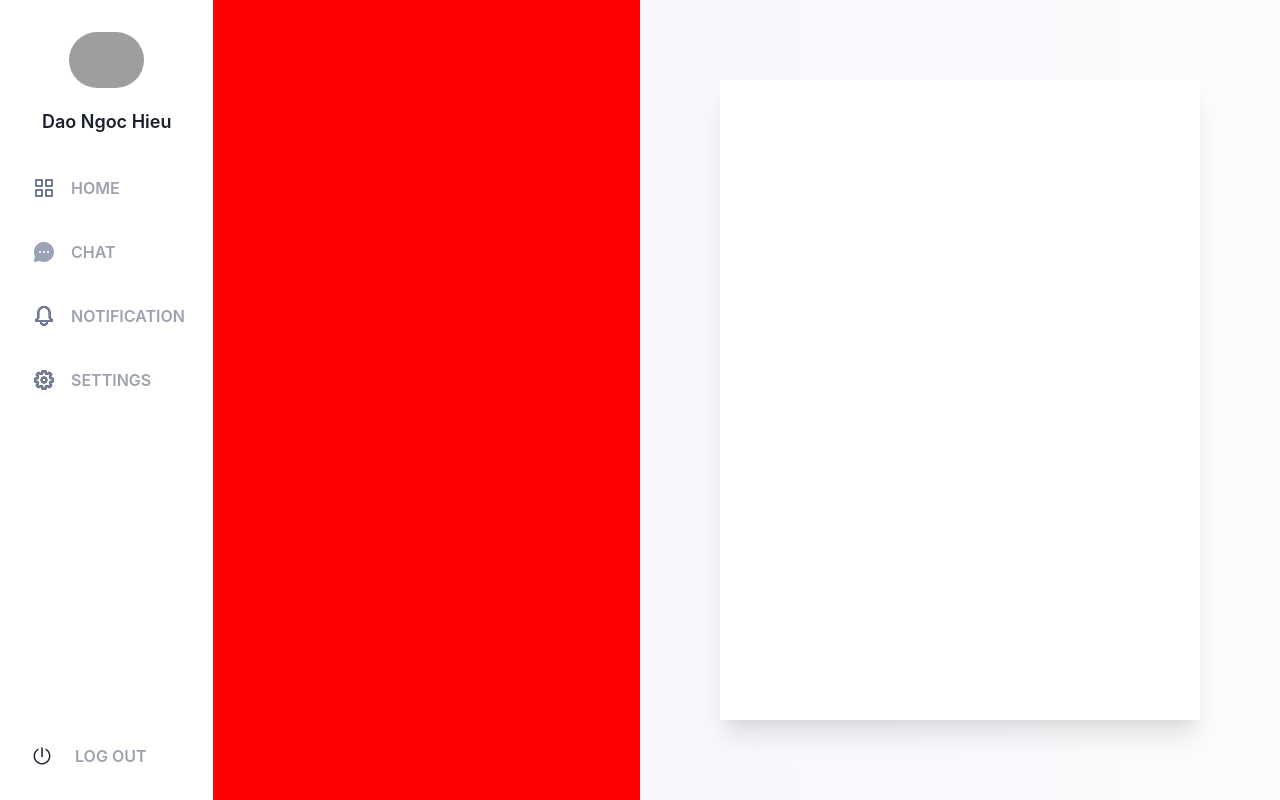
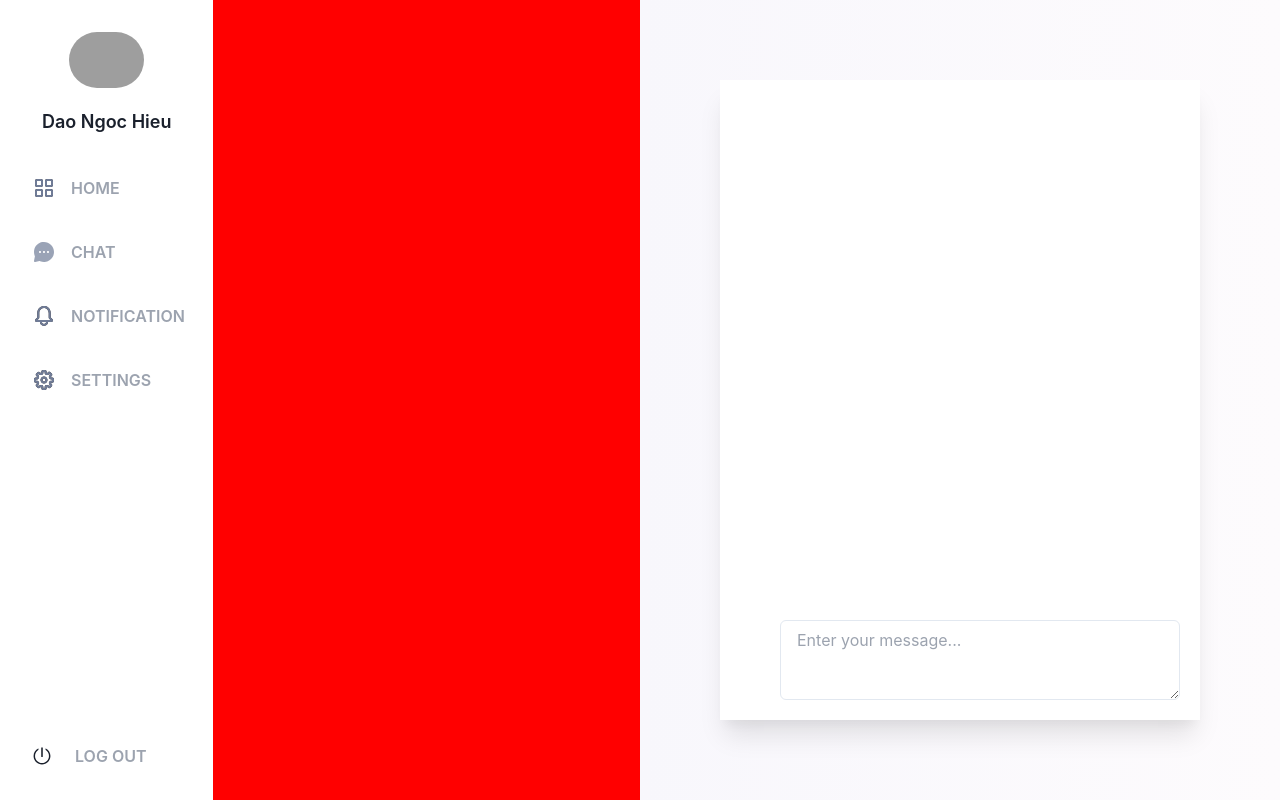
Before and after one commit to daongochieu2810/ChatZero, a React (Create React App) app in the folder chatzero/: page / in a window 1280 px wide. Built offline with nearby package versions, Linux system fonts and the light colour scheme; grey boxes are pictures that could not be loaded.

Commit message:
Add ChatInput

```diff
--- a/chatzero/src/components/main_chat/ChatBox.tsx
+++ b/chatzero/src/components/main_chat/ChatBox.tsx
@@ -1,8 +1,10 @@
 import { Box } from "@chakra-ui/react";
+import ChatInput from "./ChatInput";
+
 function ChatBox() {
   return (
-    <Box className="w-full h-full shadow-xl" backgroundColor="white">
-
+    <Box className="w-full h-full shadow-xl relative" backgroundColor="white">
+      <ChatInput />
     </Box>
   );
 }
--- a/chatzero/src/components/main_chat/ChatInput.tsx
+++ b/chatzero/src/components/main_chat/ChatInput.tsx
@@ -1,8 +1,23 @@
-import { Box } from '@chakra-ui/react';
+import { ChangeEvent, useState } from "react";
+import { Box, Textarea } from "@chakra-ui/react";
+
 function ChatInput() {
-    return <Box>
+  const [message, setMessage] = useState<string>("");
+  const onMessageChange = (e: ChangeEvent) => {
+    let inputMessage = e.target.nodeValue;
+    console.log(inputMessage);
+    setMessage(inputMessage ? inputMessage : "");
+  };
 
+  return (
+    <Box className="absolute right-0 bottom-0 w-5/6 m-5">
+      <Textarea
+        placeholder="Enter your message..."
+        value={message}
+        onChange={onMessageChange}
+      />
     </Box>
+  );
 }
 
 export default ChatInput;
```
